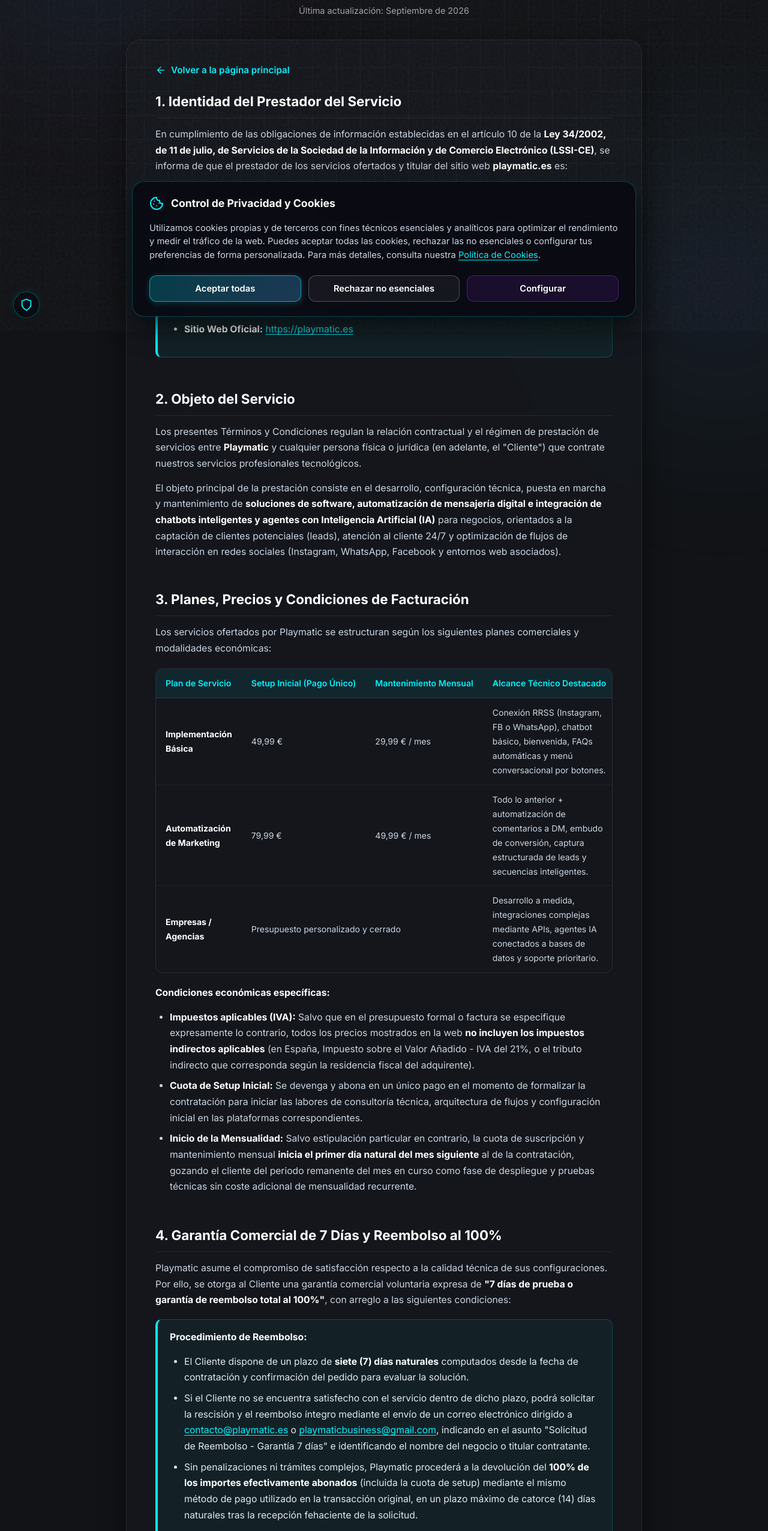
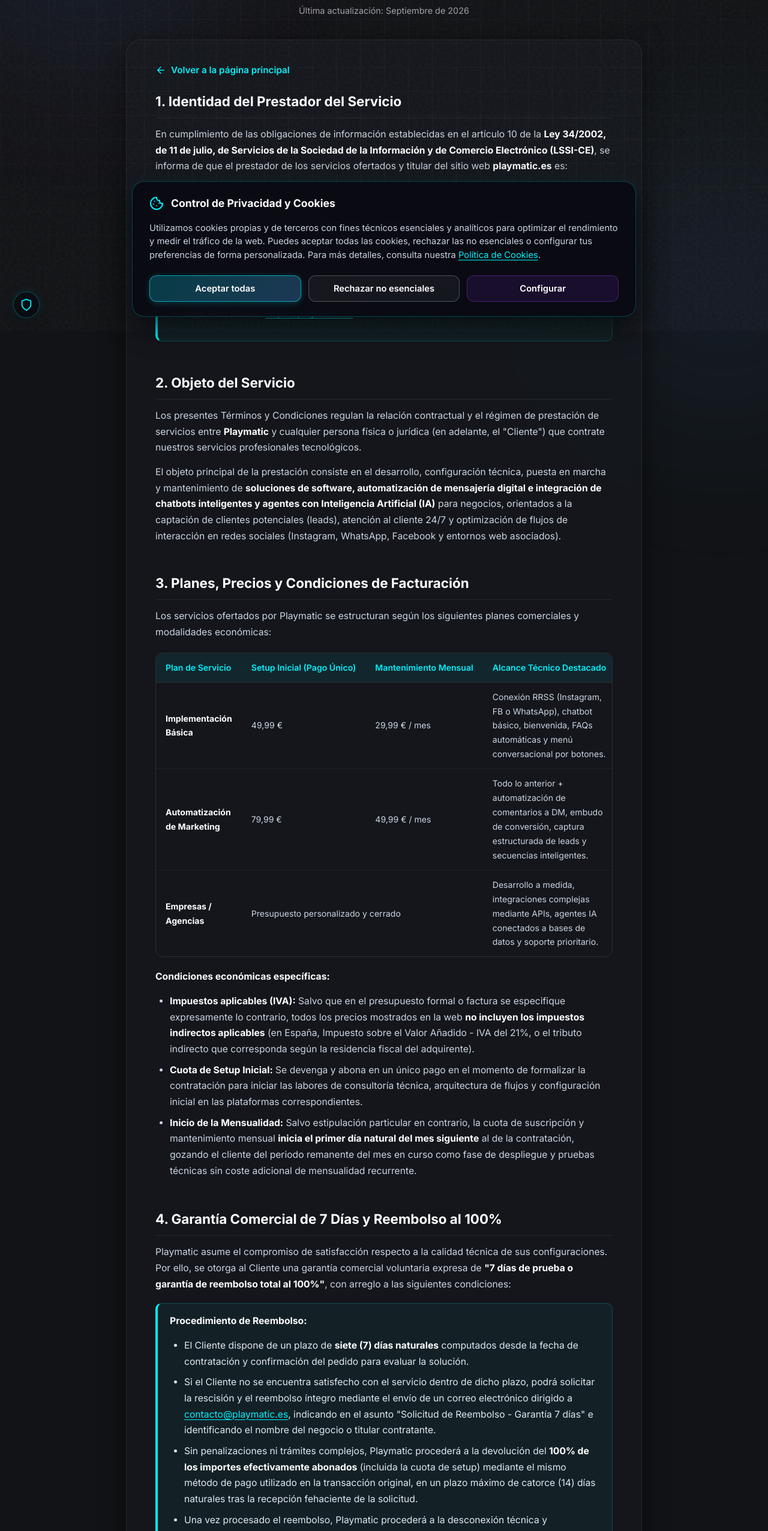
Before and after one commit to Playmaticbusiness/playmatic, a website: page terminos-y-condiciones.html in a window 1280 px wide. Shown: the part 248-2800 px from the top of the page at 60% size. Drawn offline with Linux system fonts and the light colour scheme.

Commit message:
Eliminado correo playmaticbusiness@gmail.com, unificado a contacto@playmatic.es en todo el sitio

```diff
--- a/terminos-y-condiciones.html
+++ b/terminos-y-condiciones.html
@@ -123,7 +123,7 @@
                                 <li><strong>Razón Social / Titular:</strong> Playmatic Solutions [Titular / Razón Social provisional]</li>
                                 <li><strong>NIF / CIF:</strong> [NIF/CIF provisional en tramitación]</li>
                                 <li><strong>Sede y Domicilio de Actividad:</strong> Málaga (Andalucía), España</li>
-                                <li><strong>Correo Electrónico de Contacto Legal:</strong> <a href="mailto:contacto@playmatic.es">contacto@playmatic.es</a> / <a href="mailto:playmaticbusiness@gmail.com">playmaticbusiness@gmail.com</a></li>
+                                <li><strong>Correo Electrónico de Contacto Legal:</strong> <a href="mailto:contacto@playmatic.es">contacto@playmatic.es</a></li>
                                 <li><strong>Sitio Web Oficial:</strong> <a href="https://playmatic.es">https://playmatic.es</a></li>
                             </ul>
                         </div>
@@ -190,7 +190,7 @@
                             <p><strong>Procedimiento de Reembolso:</strong></p>
                             <ul>
                                 <li>El Cliente dispone de un plazo de <strong>siete (7) días naturales</strong> computados desde la fecha de contratación y confirmación del pedido para evaluar la solución.</li>
-                                <li>Si el Cliente no se encuentra satisfecho con el servicio dentro de dicho plazo, podrá solicitar la rescisión y el reembolso íntegro mediante el envío de un correo electrónico dirigido a <a href="mailto:contacto@playmatic.es">contacto@playmatic.es</a> o <a href="mailto:playmaticbusiness@gmail.com">playmaticbusiness@gmail.com</a>, indicando en el asunto "Solicitud de Reembolso - Garantía 7 días" e identificando el nombre del negocio o titular contratante.</li>
+                                <li>Si el Cliente no se encuentra satisfecho con el servicio dentro de dicho plazo, podrá solicitar la rescisión y el reembolso íntegro mediante el envío de un correo electrónico dirigido a <a href="mailto:contacto@playmatic.es">contacto@playmatic.es</a>, indicando en el asunto "Solicitud de Reembolso - Garantía 7 días" e identificando el nombre del negocio o titular contratante.</li>
                                 <li>Sin penalizaciones ni trámites complejos, Playmatic procederá a la devolución del <strong>100% de los importes efectivamente abonados</strong> (incluida la cuota de setup) mediante el mismo método de pago utilizado en la transacción original, en un plazo máximo de catorce (14) días naturales tras la recepción fehaciente de la solicitud.</li>
                                 <li>Una vez procesado el reembolso, Playmatic procederá a la desconexión técnica y suspensión operativa de las automatizaciones y flujos configurados.</li>
                             </ul>
```
